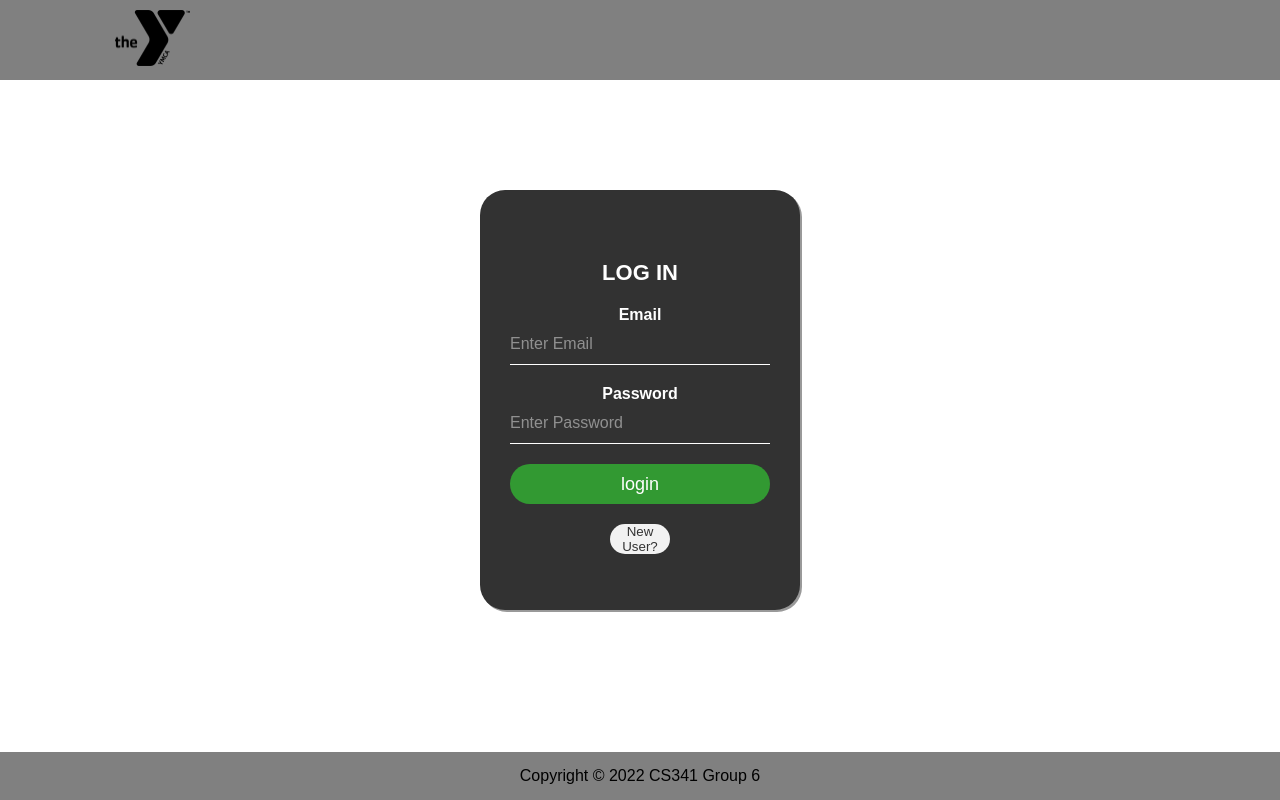
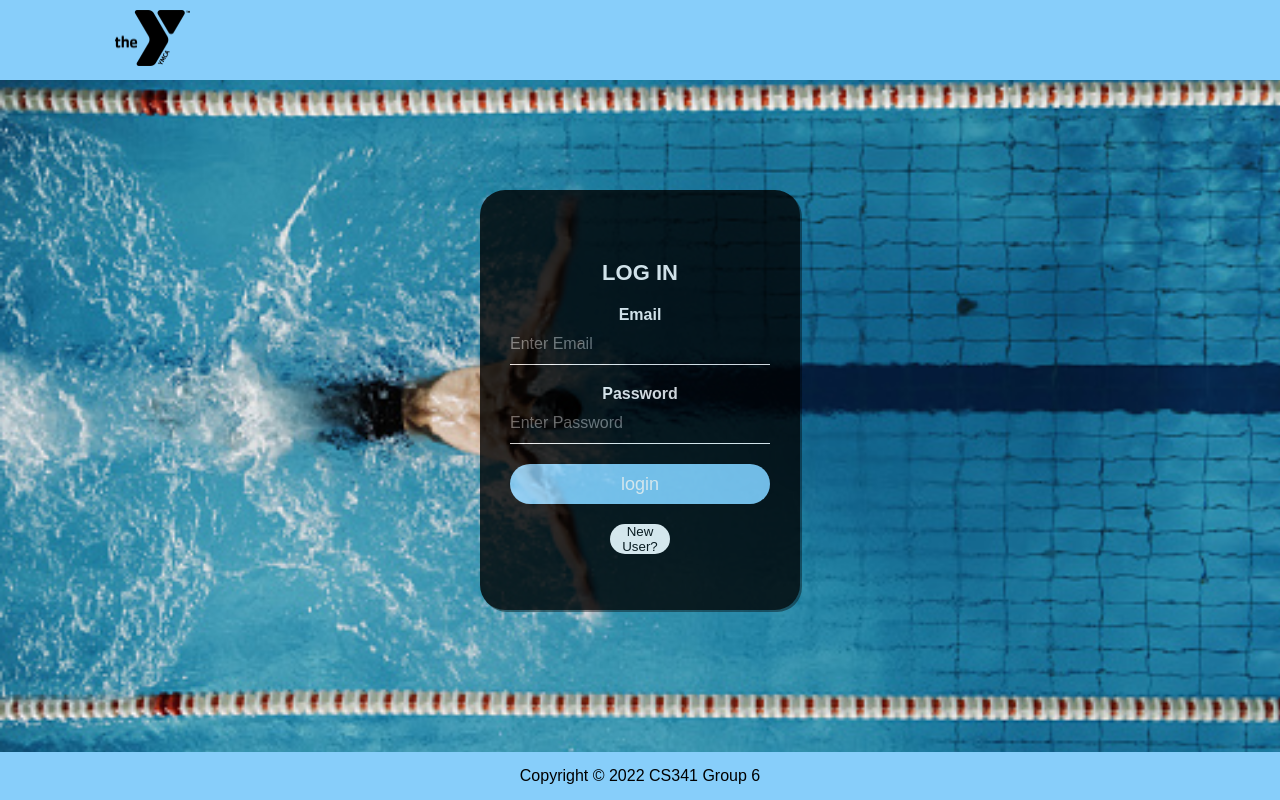
Before and after one commit to kelsey2195/YMCA_WebsiteProject, a Flask app: page /login in a window 1280 px wide. Run offline with Flask 2, Linux system fonts and the light colour scheme.

Commit message:
updated css

```diff
--- a/static/css/style.css
+++ b/static/css/style.css
@@ -8,22 +8,17 @@ html, body{
     height:100%;
 }
 body{
-    text-align:center;
+    text-align: center;
     display:flex;
     flex-direction:column;
     min-height:100vh;
-    /*
-        TODO
-     comment out to make it easier for me to test stuff
-     bring it back once we have colored text
-     also it might be good to only use it on the main page and stuff
-     background-image: linear-gradient(rgba(0, 0, 0, 0.527),rgba(0, 0, 0, 0.5)) ,url('/static/images/swim.jpg'); */
+    background-image: /*linear-gradient(rgba(0, 0, 0, 0.527),rgba(0, 0, 0, 0.5)) ,*/url('/static/images/swim.jpg');
     background-repeat:no-repeat;
     background-size:cover;
 }
 #top{
     padding:15px;
-    background:grey;
+    background:lightskyblue;
     color:black;
 }
 #contain{
@@ -61,23 +56,20 @@ nav ul li a{
     padding: 2em;
     margin: -2em;
 }
-nav ul li a:hover
-{
-    cursor:pointer;
-    background:rgba(0, 0, 0, 0.5);
-    color:black
-
-}
-
 
 button{
-    background:#efefef;
+    background:white;
+    color: black;
     height:30px;
     width:60px;
     border-radius:20px;
     border:0;
     outline:0;
     cursor:pointer;
+}
+button:hover{
+    background-color: black;
+    color: white;
 }
 div.starttext{
     padding-right:280px;
@@ -148,7 +140,7 @@ div.starttext{
     border:none;
     outline:none;
     height:40px;
-    background:green;
+    background:lightskyblue;
     color:#fff;
     font-size:18px;
     border-radius:20px;
@@ -157,7 +149,7 @@ div.starttext{
 .loginbox input[type="submit"]:hover
 {
     cursor:pointer;
-    background:blue;
+    background:white;
     color:#000;
 
 }
@@ -166,7 +158,7 @@ div.starttext{
     border:none;
     outline:none;
     height:40px;
-    background:green;
+    background:white;
     color:#fff;
     font-size:18px;
     border-radius:20px;
@@ -220,7 +212,7 @@ h1 .register{
     border:none;
     outline:none;
     height:40px;
-    background:green;
+    background:lightskyblue;
     color:#fff;
     font-size:18px;
     border-radius:20px;
@@ -236,6 +228,6 @@ h1 .register{
 
 footer{
    padding:15px;
-   background:grey;
+   background:lightskyblue;
    color:black;
 }
```
